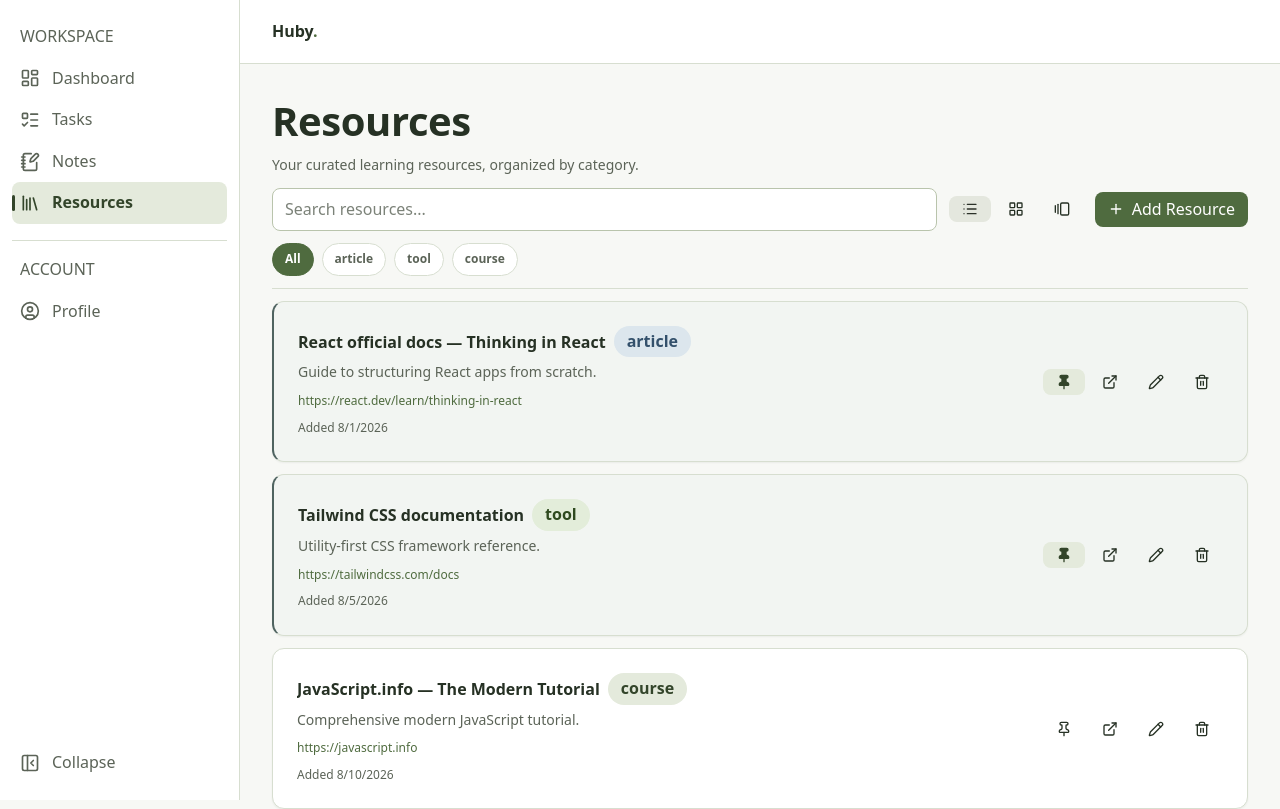
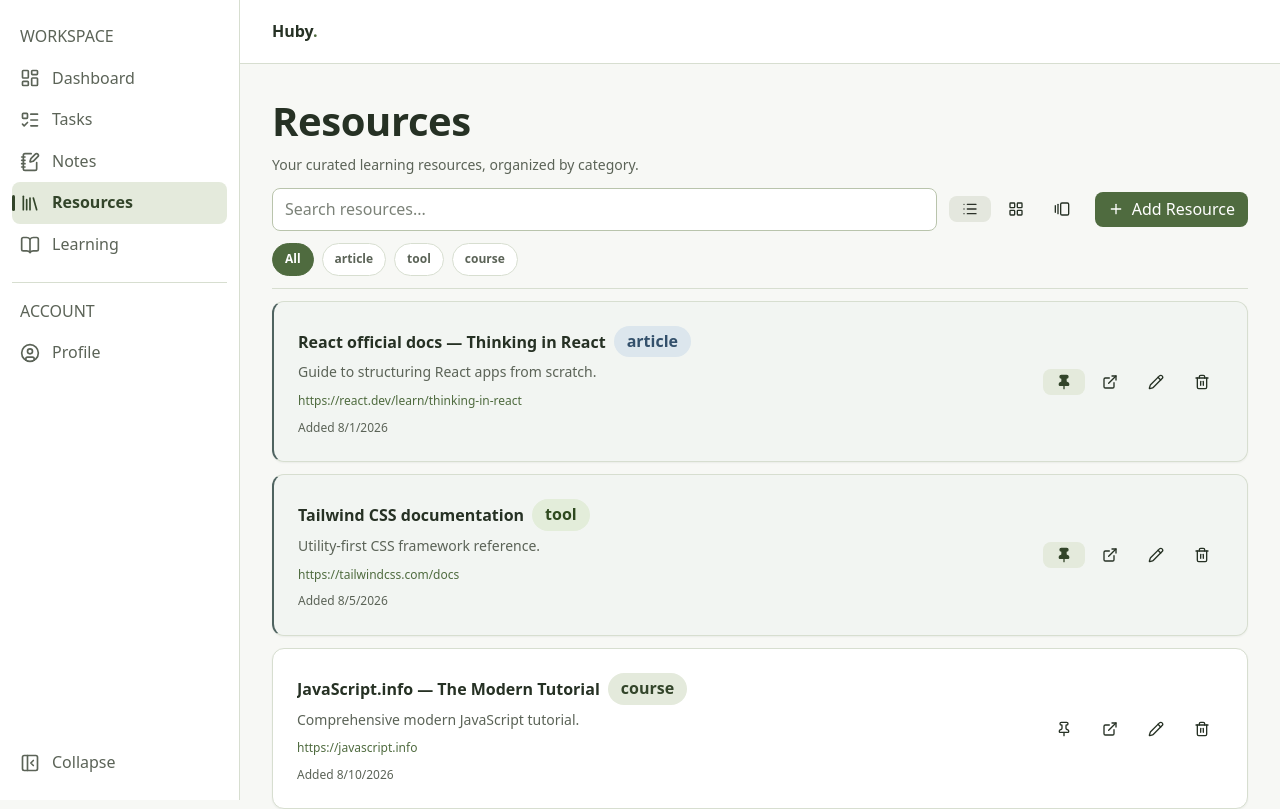
Before and after one commit to Ziad-Amr1/student-learning-hub, a React (Vite) app: page /resources in a window 1280 px wide. Shown: the top 809 px of the page. Built offline with nearby package versions, Linux system fonts and the light colour scheme.

Commit message:
feat(learning): add /learning route, nav entry, quick action

```diff
--- a/src/App.jsx
+++ b/src/App.jsx
@@ -5,6 +5,7 @@ import Dashboard from './pages/Dashboard'
 import Tasks from './pages/Tasks'
 import Notes from './pages/Notes'
 import Resources from './pages/Resources'
+import Learning from './pages/Learning'
 import Profile from './pages/Profile'
 import NotFound from './pages/NotFound'
 
@@ -17,6 +18,7 @@ export default function App() {
         <Route path="/tasks" element={<Tasks />} />
         <Route path="/notes" element={<Notes />} />
         <Route path="/resources" element={<Resources />} />
+        <Route path="/learning" element={<Learning />} />
         <Route path="/profile" element={<Profile />} />
       </Route>
       <Route path="*" element={<NotFound />} />
--- a/src/components/layout/AppShell.jsx
+++ b/src/components/layout/AppShell.jsx
@@ -1,6 +1,7 @@
 import { useState } from 'react'
 import { Outlet } from 'react-router-dom'
 import {
+  BookOpen,
   CircleUser,
   LayoutDashboard,
   Library,
@@ -19,6 +20,7 @@ const NAV_ITEMS = [
   { to: '/tasks', label: 'Tasks', section: 'workspace', Icon: ListTodo },
   { to: '/notes', label: 'Notes', section: 'workspace', Icon: NotebookPen },
   { to: '/resources', label: 'Resources', section: 'workspace', Icon: Library },
+  { to: '/learning', label: 'Learning', section: 'workspace', Icon: BookOpen },
   { to: '/profile', label: 'Profile', section: 'account', Icon: CircleUser },
 ]
 
--- a/src/pages/dashboard/QuickActions.jsx
+++ b/src/pages/dashboard/QuickActions.jsx
@@ -1,11 +1,12 @@
 import { Link } from 'react-router-dom'
-import { Library, ListTodo, NotebookPen } from 'lucide-react'
+import { BookOpen, Library, ListTodo, NotebookPen } from 'lucide-react'
 import Button from '../../components/ui/Button'
 
 const ACTIONS = [
   { to: '/tasks', label: 'Tasks', Icon: ListTodo },
   { to: '/notes', label: 'Notes', Icon: NotebookPen },
   { to: '/resources', label: 'Resources', Icon: Library },
+  { to: '/learning', label: 'Learning', Icon: BookOpen },
 ]
 
 export default function QuickActions({ className }) {
```
